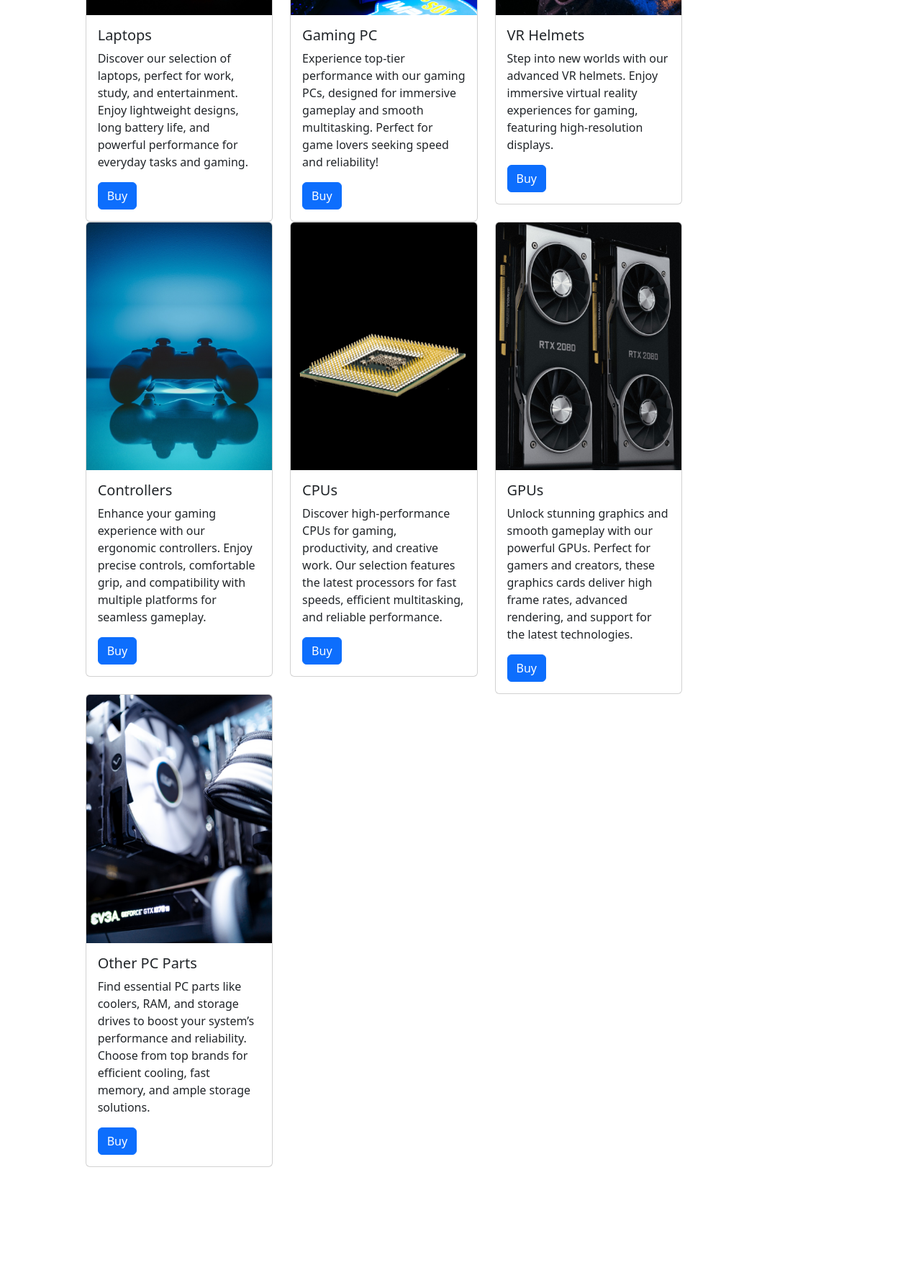
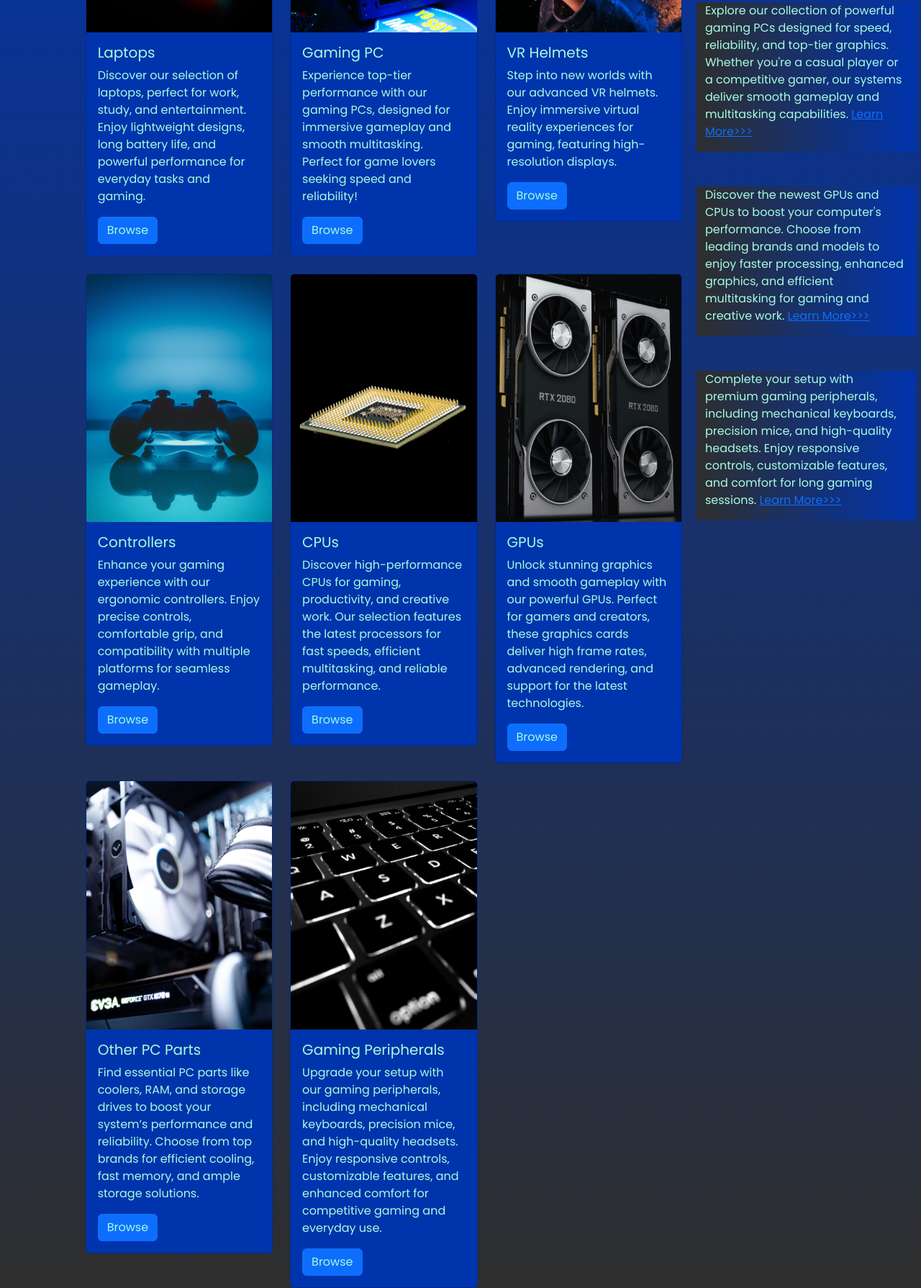
Before and after one commit to Ray-Palmer/Online-Store-HTML-Bootstrap, a plain HTML site: page pricing.html in a window 1280 px wide. Shown: the part 415-2204 px from the top of the page at 72% size. Before the commit the page ends 2036 px from the top, so only its background shows below. Drawn offline with nearby package versions, Linux system fonts and the light colour scheme.

Commit message:
Update page titles. Finished cards on pricing page. Added side bar on the right hand side. New fonts. Updated CSS file, including backgound.

```diff
--- a/pricing.html
+++ b/pricing.html
@@ -10,7 +10,7 @@
       crossorigin="anonymous"
     />
     <link rel="stylesheet" href="source/styles/style.css" />
-    <title></title>
+    <title>Browse Computer Parts</title>
   </head>
   <body>
     <header>
@@ -53,141 +53,235 @@
 
           <div class="col-lg-8 col-md-12">
             <div class="row">
-              <div class="col-lg-4 col-md-6">
+              <div class="col-lg-4 col-md-6 mt-4">
                 <div class="card">
-                  <img
+                  <a href="#"
+                    ><img
                       src="source/images/laptop.png"
                       class="card-img-top"
                       alt="Laptop"
                     />
+                  </a>
                   <div class="card-body">
-                    <h5 class="card-title">Laptops</h5>
+                    <h5 class="card-title"><a href="#">Laptops</a></h5>
                     <p class="card-text">
+                      <a href="#">
                         Discover our selection of laptops, perfect for work,
-                      study, and entertainment. Enjoy lightweight designs, long
-                      battery life, and powerful performance for everyday tasks
-                      and gaming.
+                        study, and entertainment. Enjoy lightweight designs,
+                        long battery life, and powerful performance for everyday
+                        tasks and gaming.
+                      </a>
                     </p>
-                    <a href="#" class="btn btn-primary">Buy</a>
+                    <a href="#" class="btn btn-primary">Browse</a>
                   </div>
                 </div>
               </div>
-              <div class="col-lg-4 col-md-6">
+              <div class="col-lg-4 col-md-6 mt-4">
                 <div class="card">
+                  <a href="#">
                     <img
                       src="source/images/gaming pc.png"
                       class="card-img-top"
                       alt="Gaming PC"
                     />
+                  </a>
                   <div class="card-body">
-                    <h5 class="card-title">Gaming PC</h5>
+                    <h5 class="card-title"><a href="#">Gaming PC</a></h5>
                     <p class="card-text">
+                      <a href="#">
                         Experience top-tier performance with our gaming PCs,
                         designed for immersive gameplay and smooth multitasking.
                         Perfect for game lovers seeking speed and reliability!
+                      </a>
                     </p>
-                    <a href="#" class="btn btn-primary">Buy</a>
+                    <a href="#" class="btn btn-primary">Browse</a>
                   </div>
                 </div>
               </div>
-              <div class="col-lg-4 col-md-6">
+              <div class="col-lg-4 col-md-6 mt-4">
                 <div class="card">
+                  <a href="#">
                     <img
                       src="source/images/vr.png"
                       class="card-img-top"
                       alt="VT-helmets"
                     />
+                  </a>
                   <div class="card-body">
-                    <h5 class="card-title">VR Helmets</h5>
+                    <h5 class="card-title"><a href="#">VR Helmets</a></h5>
                     <p class="card-text">
+                      <a href="#">
                         Step into new worlds with our advanced VR helmets. Enjoy
                         immersive virtual reality experiences for gaming,
                         featuring high-resolution displays.
+                      </a>
                     </p>
-                    <a href="#" class="btn btn-primary">Buy</a>
+                    <a href="#" class="btn btn-primary">Browse</a>
                   </div>
                 </div>
               </div>
-              <div class="col-lg-4 col-md-6">
+              <div class="col-lg-4 col-md-6 mt-4">
                 <div class="card">
+                  <a href="#">
                     <img
                       src="source/images/controller.png"
                       class="card-img-top"
                       alt="Controller"
                     />
+                  </a>
                   <div class="card-body">
-                    <h5 class="card-title">Controllers</h5>
+                    <h5 class="card-title"><a href="#">Controllers</a></h5>
                     <p class="card-text">
+                      <a href="#">
                         Enhance your gaming experience with our ergonomic
-                      controllers. Enjoy precise controls, comfortable grip, and
-                      compatibility with multiple platforms for seamless
+                        controllers. Enjoy precise controls, comfortable grip,
+                        and compatibility with multiple platforms for seamless
                         gameplay.
+                      </a>
                     </p>
-                    <a href="#" class="btn btn-primary">Buy</a>
+                    <a href="#" class="btn btn-primary">Browse</a>
                   </div>
                 </div>
               </div>
-              <div class="col-lg-4 col-md-6">
+              <div class="col-lg-4 col-md-6 mt-4">
                 <div class="card">
+                  <a href="#">
                     <img
                       src="source/images/cpu.png"
                       class="card-img-top"
                       alt="CPU"
                     />
+                  </a>
                   <div class="card-body">
-                    <h5 class="card-title">CPUs</h5>
+                    <h5 class="card-title"><a href="#">CPUs</a></h5>
                     <p class="card-text">
+                      <a href="#">
                         Discover high-performance CPUs for gaming, productivity,
                         and creative work. Our selection features the latest
                         processors for fast speeds, efficient multitasking, and
                         reliable performance.
+                      </a>
                     </p>
-                    <a href="#" class="btn btn-primary">Buy</a>
+                    <a href="#" class="btn btn-primary">Browse</a>
                   </div>
                 </div>
               </div>
-              <div class="col-lg-4 col-md-6">
+              <div class="col-lg-4 col-md-6 mt-4">
                 <div class="card">
+                  <a href="#">
                     <img
                       src="source/images/gpu.png"
                       class="card-img-top"
                       alt="GPU"
                     />
+                  </a>
                   <div class="card-body">
-                    <h5 class="card-title">GPUs</h5>
+                    <h5 class="card-title"><a href="#">GPUs</a></h5>
                     <p class="card-text">
+                      <a href="#">
                         Unlock stunning graphics and smooth gameplay with our
                         powerful GPUs. Perfect for gamers and creators, these
                         graphics cards deliver high frame rates, advanced
                         rendering, and support for the latest technologies.
+                      </a>
                     </p>
-                    <a href="#" class="btn btn-primary">Buy</a>
+                    <a href="#" class="btn btn-primary">Browse</a>
                   </div>
                 </div>
               </div>
-              <div class="col-lg-4 col-md-6">
+              <div class="col-lg-4 col-md-6 mt-4">
                 <div class="card">
+                  <a href="#">
                     <img
                       src="source/images/other.png"
                       class="card-img-top"
                       alt="Cooler"
                     />
+                  </a>
                   <div class="card-body">
-                    <h5 class="card-title">Other PC Parts</h5>
+                    <h5 class="card-title"><a href="#">Other PC Parts</a></h5>
                     <p class="card-text">
+                      <a href="#">
                         Find essential PC parts like coolers, RAM, and storage
-                      drives to boost your system’s performance and reliability.
-                      Choose from top brands for efficient cooling, fast memory,
-                      and ample storage solutions.
+                        drives to boost your system’s performance and
+                        reliability. Choose from top brands for efficient
+                        cooling, fast memory, and ample storage solutions.
+                      </a>
                     </p>
-                    <a href="#" class="btn btn-primary">Buy</a>
+                    <a href="#" class="btn btn-primary">Browse</a>
+                  </div>
+                </div>
+              </div>
+              <div class="col-lg-4 col-md-6 mt-4">
+                <div class="card">
+                  <a href="#">
+                    <img
+                      src="source/images/acc.png"
+                      class="card-img-top"
+                      alt="Keyboard"
+                    />
+                  </a>
+                  <div class="card-body">
+                    <h5 class="card-title">
+                      <a href="#">Gaming Peripherals</a>
+                    </h5>
+                    <p class="card-text">
+                      <a href="#">
+                        Upgrade your setup with our gaming peripherals,
+                        including mechanical keyboards, precision mice, and
+                        high-quality headsets. Enjoy responsive controls,
+                        customizable features, and enhanced comfort for
+                        competitive gaming and everyday use.
+                      </a>
+                    </p>
+                    <a href="#" class="btn btn-primary">Browse</a>
                   </div>
                 </div>
               </div>
             </div>
           </div>
 
-          <div class="col-lg-3 col-md-12"></div>
+          <div class="col-lg-3 col-md-12">
+            <div class="row px-2">
+              <div class="col-lg-12 sidebar my-4">
+                <p>
+                  Upgrade your gaming setup with the latest electronics and
+                  accessories. Our shop offers a wide range of products for
+                  gamers, from high-performance laptops to cutting-edge
+                  peripherals, ensuring you have everything you need for an
+                  immersive experience.
+                  <a href="#">Learn More>>></a>
+                </p>
+              </div>
+              <div class="col-lg-12 sidebar my-4">
+                <p>
+                  Explore our collection of powerful gaming PCs designed for
+                  speed, reliability, and top-tier graphics. Whether you're a
+                  casual player or a competitive gamer, our systems deliver
+                  smooth gameplay and multitasking capabilities.
+                  <a href="#">Learn More>>></a>
+                </p>
+              </div>
+              <div class="col-lg-12 sidebar my-4">
+                <p>
+                  Discover the newest GPUs and CPUs to boost your computer's
+                  performance. Choose from leading brands and models to enjoy
+                  faster processing, enhanced graphics, and efficient
+                  multitasking for gaming and creative work.
+                  <a href="#">Learn More>>></a>
+                </p>
+              </div>
+              <div class="col-lg-12 sidebar my-4">
+                <p>
+                  Complete your setup with premium gaming peripherals, including
+                  mechanical keyboards, precision mice, and high-quality
+                  headsets. Enjoy responsive controls, customizable features,
+                  and comfort for long gaming sessions.
+                  <a href="#">Learn More>>></a>
+                </p>
+              </div>
+            </div>
+          </div>
         </div>
       </div>
     </section>
--- a/source/styles/style.css
+++ b/source/styles/style.css
@@ -1,3 +1,10 @@
+@import url("https://fonts.googleapis.com/css?family=Poppins&display=swap");
+
+body {
+  font-family: Poppins, serif;
+  background: linear-gradient(180deg, #0034ad 0%, #2e2e2e 100%);
+}
+
 .nav-link {
   color: aquamarine;
 }
@@ -13,3 +20,18 @@
 .navbar-toggler {
   background-color: rgb(145, 145, 145);
 }
+
+.sidebar {
+  color: rgb(167, 252, 223);
+  background: linear-gradient(270deg, #0034ad 0%, #2e2e2e 100%);
+}
+
+.card {
+  background-color: #0034ac;
+  color: rgb(167, 252, 223);
+}
+
+.card a {
+  text-decoration: none;
+  color: rgb(167, 252, 223);
+}
```
Also changed, not shown: index.html (+1 -1 lines). Lines whose indentation alone changed are shown as unchanged.
